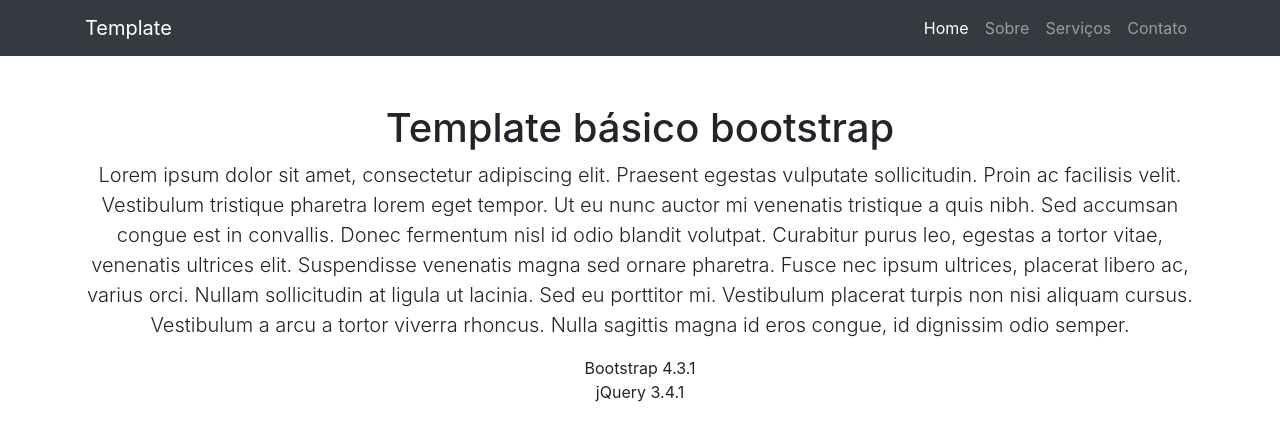
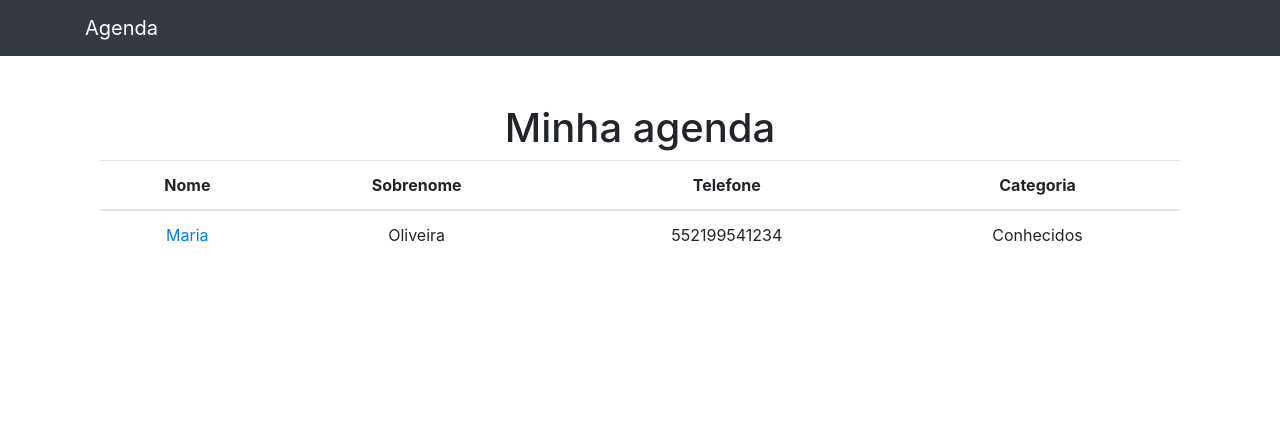
Before and after one commit to LucasCorpT5/todo_app, a Django app: template contatos/templates/contatos/index.html in a window 1280 px wide. Shown: the top 441 px of the page. Run offline with Django 4.2, Linux system fonts and the light colour scheme; the template is opened without the code that fills it: values that come from a table or form of the project are taken from there, others are empty; data comes from the database, SQL or seed files in the repository; parts of the project's set-up code (start-up, migrations or seed data) failed here and were passed over; some libraries are stand-ins or nearby versions.

Commit message:
views_contato_ver_upd1

```diff
--- a/contatos/templates/contatos/index.html
+++ b/contatos/templates/contatos/index.html
@@ -1,23 +1,34 @@
 {% extends 'base.html' %}
 
 {% block conteudo %}
-<h1 class="mt-5">Template básico bootstrap</h1>
-<p class="lead">
-Lorem ipsum dolor sit amet, consectetur adipiscing elit.
-Praesent egestas vulputate sollicitudin. Proin ac facilisis velit.
-Vestibulum tristique pharetra lorem eget tempor. Ut eu nunc auctor mi
-venenatis tristique a quis nibh. Sed accumsan congue est in convallis.
-Donec fermentum nisl id odio blandit volutpat. Curabitur purus leo,
-egestas a tortor vitae, venenatis ultrices elit.
-Suspendisse venenatis magna sed ornare pharetra.
-Fusce nec ipsum ultrices, placerat libero ac, varius orci.
-Nullam sollicitudin at ligula ut lacinia.
-Sed eu porttitor mi.
-Vestibulum placerat turpis non nisi aliquam cursus.
-Vestibulum a arcu a tortor viverra rhoncus.
-Nulla sagittis magna id eros congue, id dignissim odio semper.</p>
-<ul class="list-unstyled">
-<li>Bootstrap 4.3.1</li>
-<li>jQuery 3.4.1</li>
-</ul>
+<div class="container">
+    <div class="row">
+      <div class="col-lg-12">
+        <h1 class="mt-5">Minha agenda</h1>
+
+        <table class="table">
+          <thead>
+            <tr>
+              <th>Nome</th>
+              <th>Sobrenome</th>
+              <th>Telefone</th>
+              <th>Categoria</th>
+            </tr>
+          </thead>
+          <tbody>
+            {% for contato in contatos %}
+            <tr>
+              <td>
+                <a href="#">{{ contato.nome }}</a>
+              </td>
+              <td>{{ contato.sobrenome }}</td>
+              <td>{{ contato.telefone }}</td>
+              <td>{{ contato.categoria }}</td>
+            </tr>
+            {% endfor %}
+          </tbody>
+        </table>
+      </div>
+    </div>
+  </div>
 {% endblock %}
--- a/contatos/urls.py
+++ b/contatos/urls.py
@@ -3,4 +3,5 @@ from . import views
 
 urlpatterns = [
    path('', views.index, name="index")
+   path('<int:contato.id>', views.ver_contato, name="ver_contato")
 ]
--- a/contatos/views.py
+++ b/contatos/views.py
@@ -3,4 +3,7 @@ from .models import Contato
 
 # Create your views here.
 def index(request):
-    return render(request, 'contatos/index.html')
+    contatos = Contato.objects.all()
+    return render(request, 'contatos/index.html', {
+        'contatos': contatos
+    })
--- a/templates/parciais/_nav.html
+++ b/templates/parciais/_nav.html
@@ -1,27 +1,10 @@
  <!-- Navigation -->
  <nav class="navbar navbar-expand-lg navbar-dark bg-dark static-top">
   <div class="container">
-      <a class="navbar-brand" href="#">Template</a>
-      <button class="navbar-toggler" type="button" data-toggle="collapse" data-target="#navbarResponsive" aria-controls="navbarResponsive" aria-expanded="false" aria-label="Toggle navigation">
+    <a class="navbar-brand" href="#">Agenda</a>
+    <button class="navbar-toggler" type="button" data-toggle="collapse" data-target="#navbarResponsive"
+      aria-controls="navbarResponsive" aria-expanded="false" aria-label="Toggle navigation">
       <span class="navbar-toggler-icon"></span>
     </button>
-      <div class="collapse navbar-collapse" id="navbarResponsive">
-        <ul class="navbar-nav ml-auto">
-          <li class="nav-item active">
-            <a class="nav-link" href="#">Home
-              <span class="sr-only">(current)</span>
-            </a>
-          </li>
-          <li class="nav-item">
-            <a class="nav-link" href="#">Sobre</a>
-          </li>
-          <li class="nav-item">
-            <a class="nav-link" href="#">Serviços</a>
-          </li>
-          <li class="nav-item">
-            <a class="nav-link" href="#">Contato</a>
-          </li>
-        </ul>
-      </div>
   </div>
 </nav>
```
Lines whose indentation alone changed are shown as unchanged.
